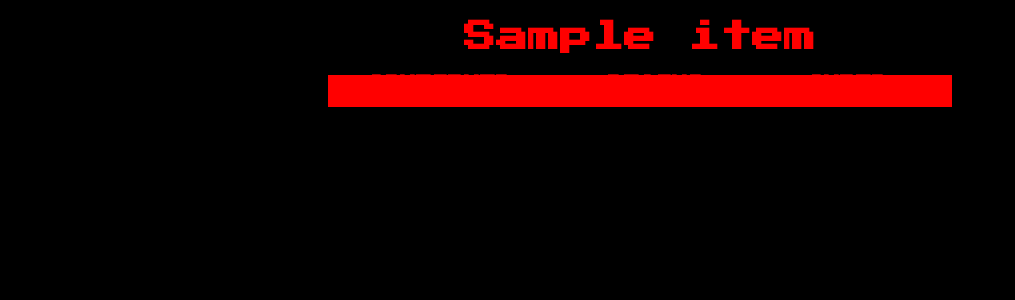
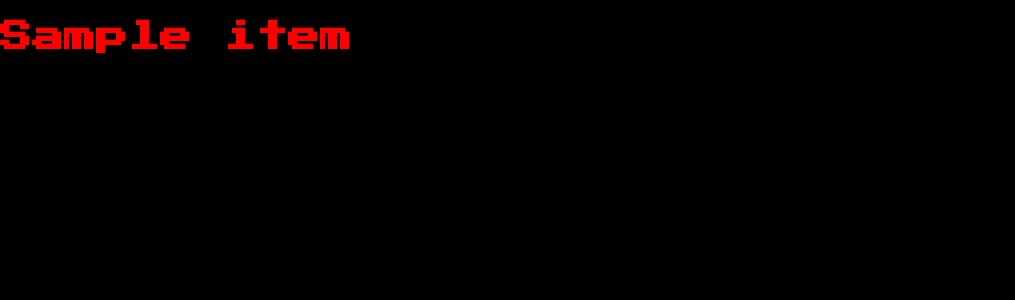
Before and after one commit to balochankesh/covidUpdate, a Flask app: page /1/ in a window 1280 px wide. Shown: the top 300 px of the page, without its empty margins (0-1015 px from the left). Run offline with Flask 2, Linux system fonts and the light colour scheme; a database or web service that is not in the repository returns one stand-in record (values such as "Sample title"); data that the repository does not hold is empty.

Commit message:
fixed background

```diff
--- a/static/state.css
+++ b/static/state.css
@@ -28,6 +28,7 @@
 
 
 .containerMain {
+    color:var(--text-primary)
     display: flex;
     justify-content:center;
     flex-direction:column;
@@ -36,8 +37,6 @@
 
 
 .container {
-    color: var(--bg-primary);
-	background-color: var(--text-primary);
     display: flex;
 
     flex-direction: row;
@@ -50,7 +49,6 @@
 .item{
     display:flex;
     flex-direction :column;
-    color: var(--text-primary);
     justify-content: center;
     align-items: center;
 }
```
